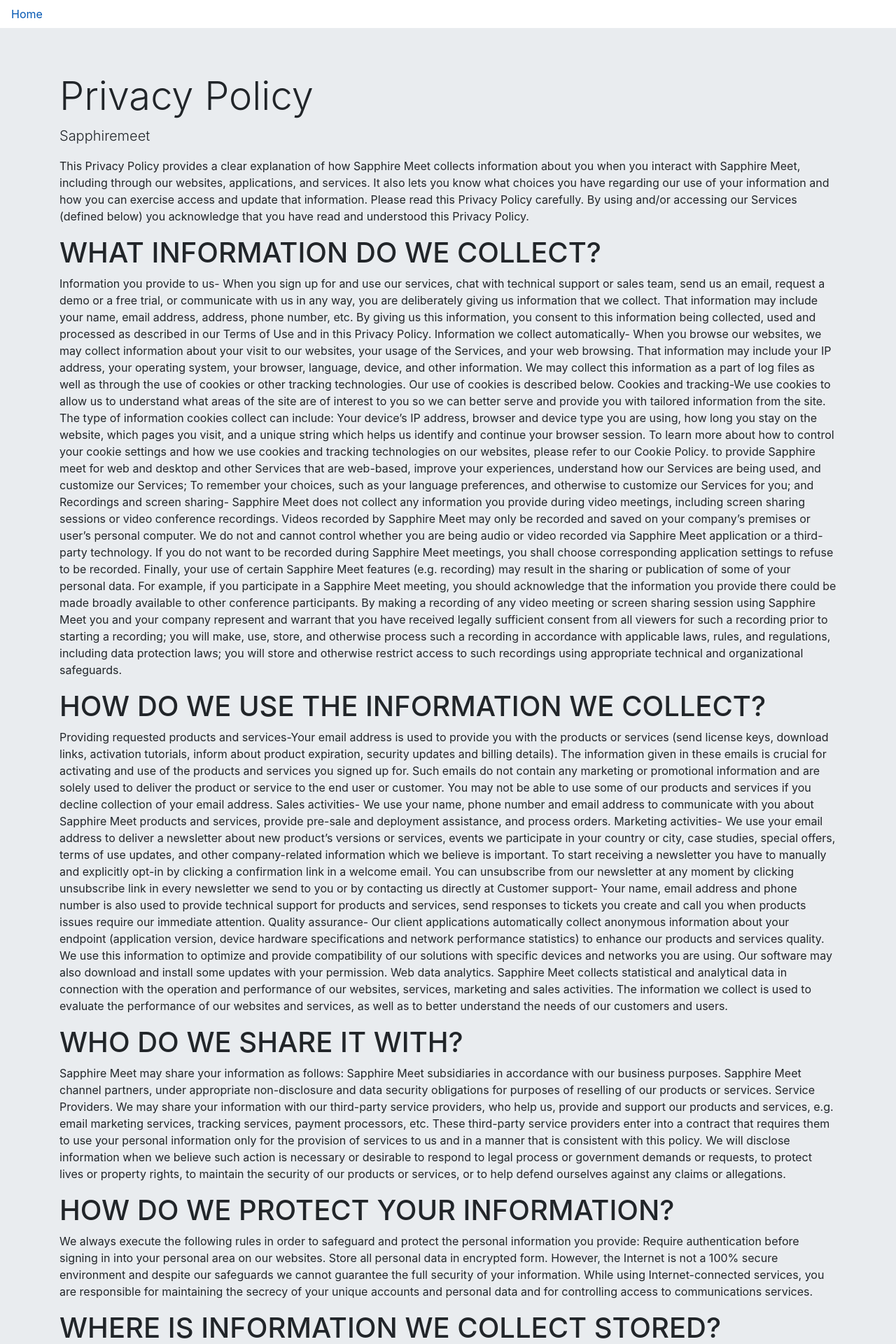
After one commit to skillybaba/sapphiremeetweb, a Django app: page /privacypolicy/ in a window 1280 px wide. The commit adds this page. Shown: the top 1920 px of the page at 70% size. Run offline with Django 3.2, Linux system fonts and the light colour scheme.

Commit message:
'1-11-2020'

```diff
--- a/app/templates/index.html
+++ b/app/templates/index.html
@@ -698,9 +698,9 @@
 									</div>
 									<div class="service-list ul-li ul-li-block">
 										<ul class="service-list-item">
-											<li><a href="#">Terms & Condision</a></li>
+											<li><a href="/termsandcondition">Terms & Condision</a></li>
 											<li><a href="#">About Us</a></li>
-											<li><a href="#">Privacy Policy</a></li>
+											<li><a href="/privacypolicy">Privacy Policy</a></li>
 											<li><a href="#">Download</a></li>
 										</ul>
 									</div>
--- /dev/null
+++ b/app/templates/privacypolicy.html
@@ -0,0 +1,93 @@
+<!DOCTYPE html>
+<html lang="en">
+<head>
+    <meta charset="UTF-8">
+    <meta name="viewport" content="width=device-width, initial-scale=1.0">
+    <title>privacy policy</title>
+</head>
+<link rel="stylesheet" href="https://cdn.jsdelivr.net/npm/bootstrap@4.5.3/dist/css/bootstrap.min.css" integrity="sha384-TX8t27EcRE3e/ihU7zmQxVncDAy5uIKz4rEkgIXeMed4M0jlfIDPvg6uqKI2xXr2" crossorigin="anonymous">
+<body>
+    <nav class="nav">
+        <a class="nav-link active" href="/">Home</a>
+
+
+      </nav>
+    <div class="jumbotron jumbotron-fluid">
+        <div class="container">
+          <h1 class="display-4">Privacy Policy</h1>
+          <p class="lead">Sapphiremeet</p>
+          <p>This Privacy Policy provides a clear explanation of how Sapphire Meet collects information about you when you interact with Sapphire Meet, including through our websites, applications, and services. It also lets you know what choices you have regarding our use of your information and how you can exercise access and update that information.
+            Please read this Privacy Policy carefully. By using and/or accessing our Services (defined below) you acknowledge that you have read and understood this Privacy Policy.
+            </p>
+          <h1 class="display-6">WHAT INFORMATION DO WE COLLECT?</h1>
+          <p>Information you provide to us- When you sign up for and use our services, chat with technical support or sales team, send us an email, request a demo or a free trial, or communicate with us in any way, you are deliberately giving us information that we collect. That information may include your name, email address, address, phone number, etc. By giving us this information, you consent to this information being collected, used and processed as described in our Terms of Use and in this Privacy Policy.
+            Information we collect automatically- When you browse our websites, we may collect information about your visit to our websites, your usage of the Services, and your web browsing. That information may include your IP address, your operating system, your browser, language, device, and other information. We may collect this information as a part of log files as well as through the use of cookies or other tracking technologies. Our use of cookies is described below.
+            Cookies and tracking-We use cookies to allow us to understand what areas of the site are of interest to you so we can better serve and provide you with tailored information from the site.
+            The type of information cookies collect can include:
+            Your device’s IP address, browser and device type you are using, how long you stay on the website, which pages you visit, and a unique string which helps us identify and continue your browser session.
+            To learn more about how to control your cookie settings and how we use cookies and tracking technologies on our websites, please refer to our Cookie Policy. to provide Sapphire meet  for web and desktop and other Services that are web-based, improve your experiences, understand how our Services are being used, and customize our Services;
+To remember your choices, such as your language preferences, and otherwise to customize our Services for you; and
+Recordings and screen sharing- Sapphire Meet does not collect any information you provide during video meetings, including screen sharing sessions or video conference recordings. Videos recorded by Sapphire Meet may only be recorded and saved on your company’s premises or user’s personal computer. We do not and cannot control whether you are being audio or video recorded via Sapphire Meet application or a third-party technology. If you do not want to be recorded during Sapphire Meet meetings, you shall choose corresponding application settings to refuse to be recorded. Finally, your use of certain Sapphire Meet features (e.g. recording) may result in the sharing or publication of some of your personal data. For example, if you participate in a Sapphire Meet meeting, you should acknowledge that the information you provide there could be made broadly available to other conference participants.
+By making a recording of any video meeting or screen sharing session using Sapphire Meet you and your company represent and warrant that you have received legally sufficient consent from all viewers for such a recording prior to starting a recording; you will make, use, store, and otherwise process such a recording in accordance with applicable laws, rules, and regulations, including data protection laws; you will store and otherwise restrict access to such recordings using appropriate technical and organizational safeguards.
+
+            </p>
+            <h1 class="display-6">HOW DO WE USE THE INFORMATION WE COLLECT?</h1>
+
+            <p>Providing requested products and services-Your email address is used to provide you with the products or services (send license keys, download links, activation tutorials, inform about product expiration, security updates and billing details). The information given in these emails is crucial for activating and use of the products and services you signed up for. Such emails do not contain any marketing or promotional information and are solely used to deliver the product or service to the end user or customer. You may not be able to use some of our products and services if you decline collection of your email address.
+                Sales activities- We use your name, phone number and email address to communicate with you about Sapphire Meet products and services, provide pre-sale and deployment assistance, and process orders.
+                Marketing activities- We use your email address to deliver a newsletter about new product’s versions or services, events we participate in your country or city, case studies, special offers, terms of use updates, and other company-related information which we believe is important. To start receiving a newsletter you have to manually and explicitly opt-in by clicking a confirmation link in a welcome email. You can unsubscribe from our newsletter at any moment by clicking unsubscribe link in every newsletter we send to you or by contacting us directly at
+                Customer support- Your name, email address and phone number is also used to provide technical support for products and services, send responses to tickets you create and call you when products issues require our immediate attention.
+                Quality assurance- Our client applications automatically collect anonymous information about your endpoint (application version, device hardware specifications and network performance statistics) to enhance our products and services quality. We use this information to optimize and provide compatibility of our solutions with specific devices and networks you are using. Our software may also download and install some updates with your permission.
+                Web data analytics. Sapphire Meet collects statistical and analytical data in connection with the operation and performance of our websites, services, marketing and sales activities. The information we collect is used to evaluate the performance of our websites and services, as well as to better understand the needs of our customers and users.
+
+
+              </p>
+              <h1 class="display-6">WHO DO WE SHARE IT WITH?</h1>
+              <p>
+                Sapphire Meet may share your information as follows:
+                Sapphire Meet subsidiaries in accordance with our business purposes.
+                Sapphire Meet channel partners, under appropriate non-disclosure and data security obligations for purposes of reselling of our products or services.
+                Service Providers. We may share your information with our third-party service providers, who help us, provide and support our products and services, e.g. email marketing services, tracking services, payment processors, etc. These third-party service providers enter into a contract that requires them to use your personal information only for the provision of services to us and in a manner that is consistent with this policy.
+                We will disclose information when we believe such action is necessary or desirable to respond to legal process or government demands or requests, to protect lives or property rights, to maintain the security of our products or services, or to help defend ourselves against any claims or allegations.
+
+              </p>
+              <h1 class="display-6">HOW DO WE PROTECT YOUR INFORMATION?</h1>
+              <p>
+                We always execute the following rules in order to safeguard and protect the personal information you provide:
+                Require authentication before signing in into your personal area on our websites.
+                Store all personal data in encrypted form.
+                However, the Internet is not a 100% secure environment and despite our safeguards we cannot guarantee the full security of your information. While using Internet-connected services, you are responsible for maintaining the secrecy of your unique accounts and personal data and for controlling access to communications services.
+
+              </p>
+              <h1 class="display-6">WHERE IS INFORMATION WE COLLECT STORED?</h1>
+              <p>Electronic information collected by Sapphire Meet website for our users is kept on the servers that are owned and operated by Sapphire Meet INC.
+
+              </p>
+              <h1 class="display-6">HOW LONG DO WE KEEP YOUR INFORMATION?</h1>
+              <p>
+                To store personal data about you we need your consent to store it. For personal data related to your specific use of our products and services our stated policy is to retain that data for 2 years. We may also store your name, phone and email address for a longer period of time if we need to maintain effective business relations with you.
+              </p>
+              <h1 class="display-6">ACCESS AND CONTROL OF PERSONAL DATA</h1>
+              <p>
+                You have the right to access the information we have about you at any time. As well as to request us to delete, modify, or export the personal data we store about you.
+                Transactional emails containing your license or billing information do not have an unsubscribe link by default, since it will not be possible to keep providing you with our services. Please contact us directly at privacy@sapphiremeet.com if you want to opt-out from such emails.
+                Sapphire Meet newsletters contain an unsubscribe link, so that you always can use this link to opt-out from our newsletter.
+                We strive to keep your information accurate, current, and complete. For accessing, modifying, exporting or deleting your personal information please submit your request via email to privacy@sapphiremeet.com. We normally respond to requests within 5 business days.
+                If you have created a Sapphire Meet Online account and would like to delete it, please send an email to privacy@sapphiremeet.com
+                You can always manage, enable or disable cookies in your browser. To delete your cookies, please refer to your browser documentation.
+
+              </p>
+              <h1 class="display-6">Copyright</h1>
+              <p>
+                To report copyright infringement and request that Sapphire meet remove any infringing content it is hosting (such as a Sapphire meet user's profile picture, profile name, or status message), please email a completed copyright infringement claim to support@sapphiremeet.com (including all of the information listed below). You can also mail a complete copyright infringement claim to Sapphire meet copyright agent:
+              </p>
+
+              <h1 class="display-6">Trademark</h1>
+              <p>
+                To report trademark infringement and request that Sapphire meet remove any infringing content it is hosting, please email a complete trademark infringement claim to support@sapphiremeet.com (including all of the information listed below).Before you report a claim of trademark infringement, you may want to send a message to the relevant Sapphire meet user you believe may be infringing your trademark. You may be able to resolve the issue without contacting Sapphire meet.
+
+              </p>
+        </div>
+      </div>
+</body>
+</html>
--- a/app/urls.py
+++ b/app/urls.py
@@ -18,6 +18,8 @@
 path('applesignup/',views.authC,name='authapplesignup'),
 path('commingsoon/',views.commingsoon,name='comming'),
 path('obs/',views.obs,name='OBS'),
-path('history/',views.history,name='history')
+path('history/',views.history,name='history'),
+path('termsandcondition/',views.tac,name='tac'),
+path('privacypolicy/',views.privacy,name='privacy'),
 
 ]
--- a/app/views.py
+++ b/app/views.py
@@ -61,3 +61,7 @@
     return render(req,'index12.html')
 def history(req):
     return render(req,'history.html')
+def privacy(req):
+    return render(req,'privacypolicy.html')
+def tac(req):
+    return render(req,'termandcondition.html')
```
Also changed, not shown: app/templates/termandcondition.html (added, +59 -0 lines).
